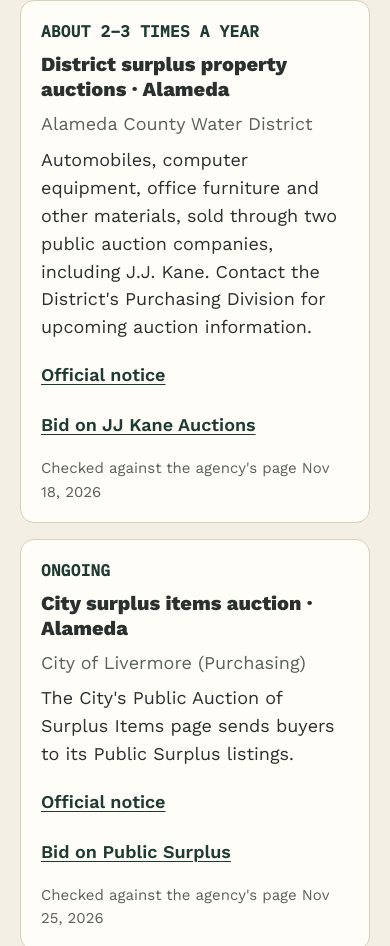
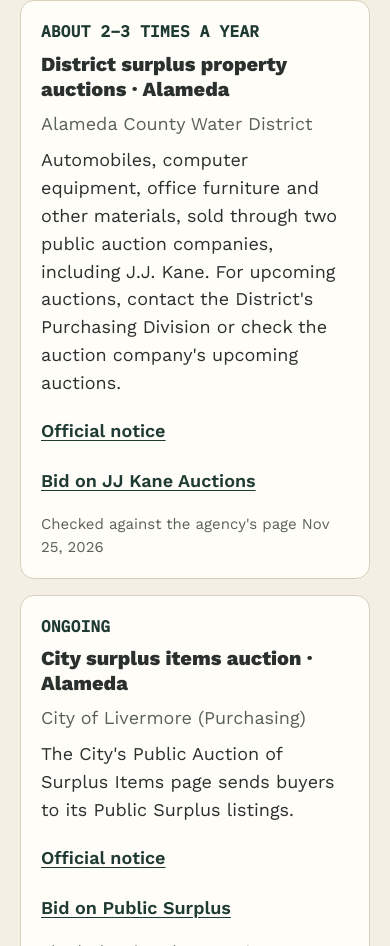
Before and after one commit to pickersdesk/pickersdesk.com, a plain HTML site: page auctions.html in a window 390 px wide. Shown: the part 9104-10050 px from the top of the page. Drawn offline with Linux system fonts and the light colour scheme.

Commit message:
Auctions calendar 2026-11-25: ACWD card re-verified (working agency URL acwd.org)

```diff
--- a/auctions.html
+++ b/auctions.html
@@ -353,9 +353,9 @@ footer nav{display:flex;flex-wrap:wrap;gap:6px 20px}footer nav a{color:var(--ink
 <p class="chk">Checked against the agency's page Nov 25, 2026</p></li><li class="auc"><div class="when">About 2–3 times a year</div>
 <h3>District surplus property auctions · Alameda</h3>
 <p class="agency">Alameda County Water District</p>
-<p class="d">Automobiles, computer equipment, office furniture and other materials, sold through two public auction companies, including J.J. Kane. Contact the District&#x27;s Purchasing Division for upcoming auction information.</p>
-<div class="links"><a href="https://www.acwd.org/250/Surplus-Materials" rel="nofollow">Official notice</a><a href="https://www.jjkane.com/" rel="nofollow">Bid on JJ Kane Auctions</a></div>
-<p class="chk">Checked against the agency's page Nov 18, 2026</p></li><li class="auc"><div class="when">Ongoing</div>
+<p class="d">Automobiles, computer equipment, office furniture and other materials, sold through two public auction companies, including J.J. Kane. For upcoming auctions, contact the District&#x27;s Purchasing Division or check the auction company&#x27;s upcoming auctions.</p>
+<div class="links"><a href="https://acwd.org/250/Surplus-Materials" rel="nofollow">Official notice</a><a href="https://www.jjkane.com/" rel="nofollow">Bid on JJ Kane Auctions</a></div>
+<p class="chk">Checked against the agency's page Nov 25, 2026</p></li><li class="auc"><div class="when">Ongoing</div>
 <h3>City surplus items auction · Alameda</h3>
 <p class="agency">City of Livermore (Purchasing)</p>
 <p class="d">The City&#x27;s Public Auction of Surplus Items page sends buyers to its Public Surplus listings.</p>
```
Also changed, not shown: auctions/alameda/index.html (+3 -3 lines), auctions/vehicles-and-equipment/index.html (+3 -3 lines).
